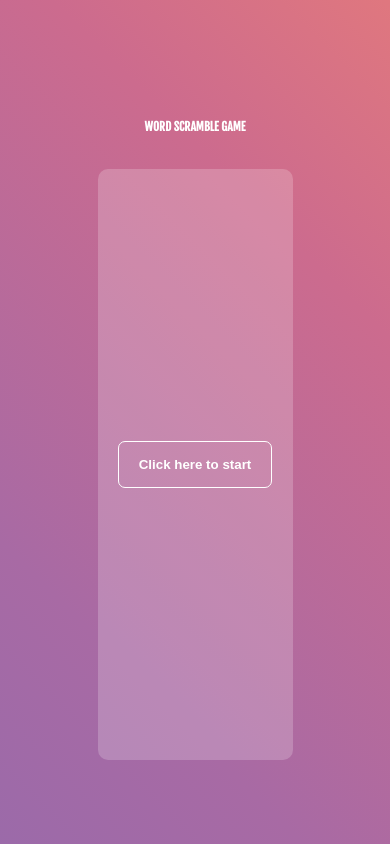
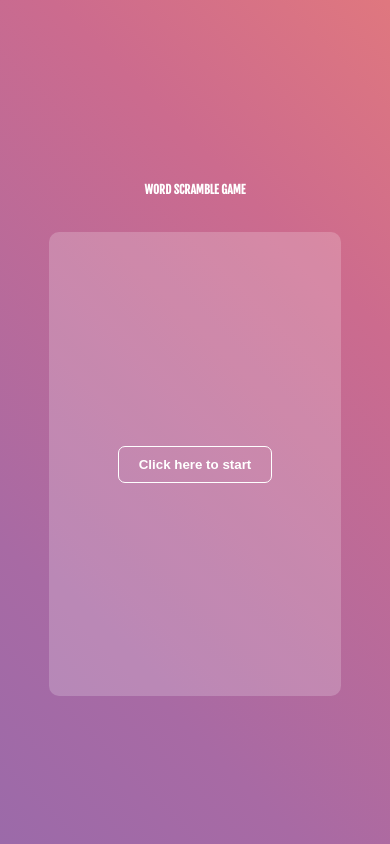
Before and after one commit to kavitab7/GamingWebsite, a website: page wordScramble/index.html in a window 390 px wide. Drawn offline with Linux system fonts and the light colour scheme; a web font is replaced by a local one.

Commit message:
Update style.css

```diff
--- a/wordScramble/style.css
+++ b/wordScramble/style.css
@@ -91,3 +91,10 @@ input {
 .hidden {
     display: none;
 }
+
+@media screen and (max-width: 670px) {
+    .gameArea {
+        width: 75%;
+        height: 55%;
+    }
+}
```
